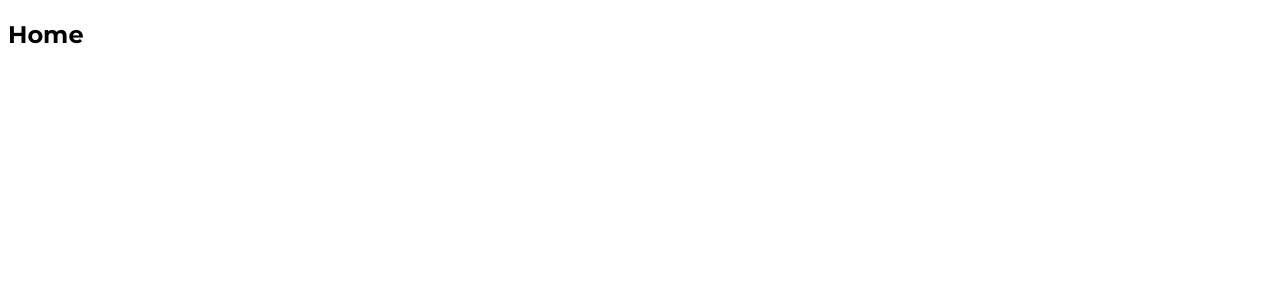
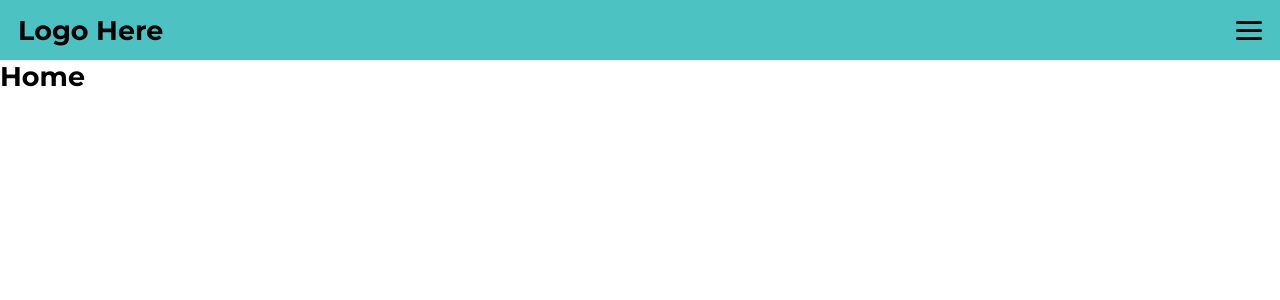
Before and after one commit to mikebarr24/fisioml, a React (Create React App) app: page / in a window 1280 px wide. Shown: the top 300 px of the page. Built offline with nearby package versions, Linux system fonts and the light colour scheme.

Commit message:
Add basic Navbar

```diff
--- a/src/App.js
+++ b/src/App.js
@@ -1,9 +1,11 @@
-import Home from "./components/home/Home";
+import Home from "./components/Home/Home";
 import { Routes, Route } from "react-router-dom";
+import Navbar from "./components/Navbar/Navbar";
 
 function App() {
   return (
     <div className="App">
+      <Navbar />
       <Routes>
         <Route path="/" element={<Home />} />
       </Routes>
--- a/src/_config.scss
+++ b/src/_config.scss
@@ -1,3 +1,32 @@
+/* Variables */
+$main-color: rgb(76, 194, 194);
+$nav-height: 60px;
+$standard-font: 1.5rem;
+$title-font: 2.5rem;
+
 html {
   font-family: "Montserrat", sans-serif;
+  font-size: 18px;
 }
+
+* {
+  padding: 0;
+  margin: 0;
+  box-sizing: border-box;
+}
+
+body {
+  overflow-y: scroll;
+  overflow-x: hidden;
+}
+
+a {
+  text-decoration: none;
+  color: unset;
+}
+
+/* Mixins */
+
+@mixin standardTransition($time) {
+  transition: all $time ease-in-out;
+}
--- /dev/null
+++ b/src/components/Navbar/Navbar.js
@@ -0,0 +1,42 @@
+import { Link } from "react-router-dom";
+import { MdClose } from "react-icons/md";
+
+import "./Navbar.scss";
+function Navbar() {
+  const toggle = () => {
+    document.querySelector(".nav-items").classList.toggle("active");
+  };
+
+  return (
+    <nav className="navbar">
+      <h1>Logo Here</h1>
+      <div className="nav-items">
+        <ul>
+          <MdClose
+            style={{
+              position: "absolute",
+              fontSize: "2.5rem",
+              top: "5",
+              right: "10px",
+              cursor: "pointer",
+            }}
+            onClick={toggle}
+          />
+          <Link to="/">
+            <li>Inicio</li>
+          </Link>
+          <li>Nosotros</li>
+          <li>Servicios</li>
+          <li>Contacto</li>
+        </ul>
+      </div>
+      <button className="burger-button" onClick={toggle}>
+        <span></span>
+        <span></span>
+        <span></span>
+      </button>
+    </nav>
+  );
+}
+
+export default Navbar;
--- /dev/null
+++ b/src/components/Navbar/Navbar.scss
@@ -0,0 +1,48 @@
+@import "../../config";
+
+.navbar {
+  background-color: $main-color;
+  display: flex;
+  justify-content: space-between;
+  align-items: center;
+  padding: 0 1rem;
+  min-height: $nav-height;
+  .nav-items {
+    z-index: 1000;
+    position: fixed;
+    display: flex;
+    transform: translateY(-100%);
+    background-color: $main-color;
+    top: 0;
+    bottom: 0;
+    right: 0;
+    left: 0;
+    @include standardTransition(400ms);
+    &.active {
+      transform: translateY(0);
+    }
+  }
+  ul {
+    margin: auto;
+  }
+  li {
+    list-style: none;
+    font-size: $title-font;
+    font-weight: 600;
+    margin: 1.5rem 0;
+  }
+  .burger-button {
+    font-size: 3rem;
+    background: none;
+    border: none;
+    cursor: pointer;
+    span {
+      display: block;
+      height: 3px;
+      width: 26px;
+      background-color: black;
+      margin: 5px 0;
+      border-radius: 10px;
+    }
+  }
+}
```
